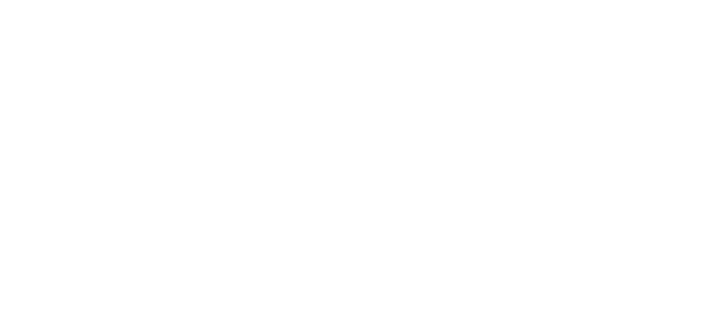
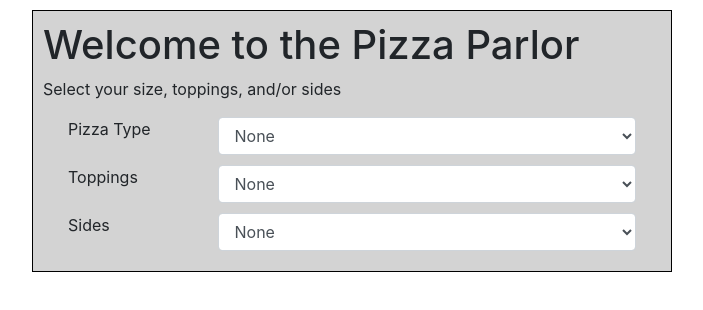
Before and after one commit to Wsercombe/pizza-parlor, a plain HTML site: page index.html in a window 1280 px wide. Shown: the whole page, without its empty margins (288-991 px from the left). Drawn offline with Linux system fonts and the light colour scheme.

Commit message:
Complete initial html/css for pizza parlor

```diff
--- a/css/styles.css
+++ b/css/styles.css
@@ -0,0 +1,23 @@
+.container
+{
+  width: 50%;
+  margin: auto;
+  padding: 10px;
+  margin-top: 10px;
+  background-color: lightgray;
+  border-color: black;
+  border-style: solid;
+  border-width: 1px;
+}
+
+.row {
+  margin: 10px;
+}
+
+.h1 {
+  margin: auto;
+}
+
+.p {
+  margin: auto;
+}
--- a/index.html
+++ b/index.html
@@ -5,10 +5,54 @@
   <link href="css/styles.css" rel="stylesheet" type="text/css">
   <script src="js/jquery-3.5.1.js"></script>
   <script src="js/scripts.js"></script>
-  <title>A Title</title>
+  <title>Pizza Parlor</title>
 </head>
 <body>
   <div class = "container">
+    <h1>Welcome to the Pizza Parlor</h1>
+    <p>Select your size, toppings, and/or sides</p>
+    <div class = "row">
+      <div class = "col-3">
+        Pizza Type
+      </div>
+      <div class = "col-9">
+        <select class="form-control" id="pizza-size">
+          <option value="1">None</option>
+          <option value="2">Small</option>
+          <option value="3">Medium</option>
+          <option value="4">Large</option>
+        </select>
+      </div>
+    </div>
+    <div class = "row">
+      <div class = "col-3">
+        Toppings
+      </div>
+      <div class = "col-9">
+        <select class="form-control" id="topping">
+          <option value="1">None</option>
+          <option value="2">Pepperoni</option>
+          <option value="3">Jalepeno</option>
+          <option value="4">Green Peppers</option>
+          <option value="5">Pineappple</option>
+          <option value="6">Sausage</option>
+        </select>
+      </div>
+    </div>
+    <div class = "row">
+      <div class = "col-3">
+        Sides
+      </div>
+      <div class = "col-9">
+        <select class="form-control" id="sides">
+          <option value="1">None</option>
+          <option value="2">Wings</option>
+          <option value="3">Bread Sticks</option>
+          <option value="4">Soda</option>
+        </select>
+      </div>
   </div>
+
+</div>
 </body>
 </html>
```
